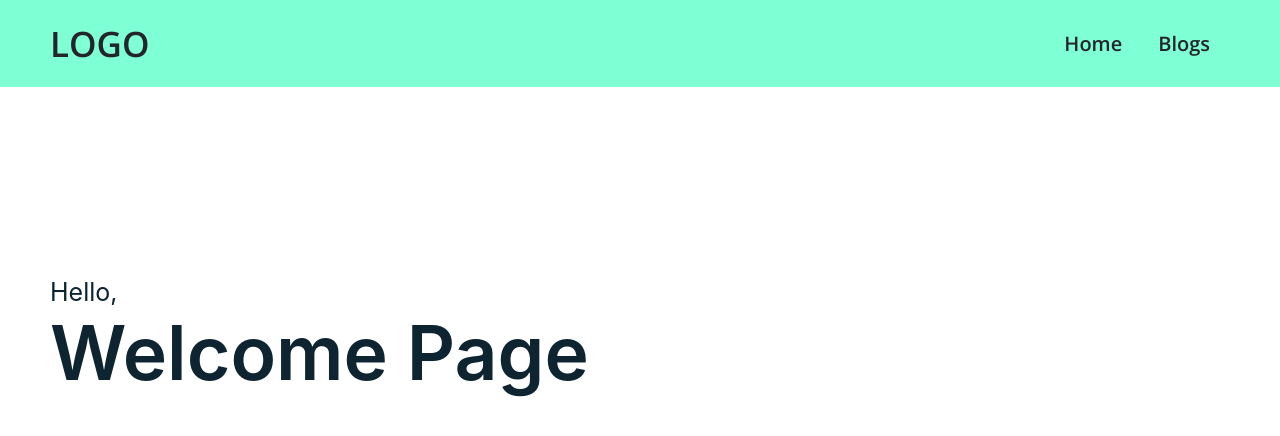
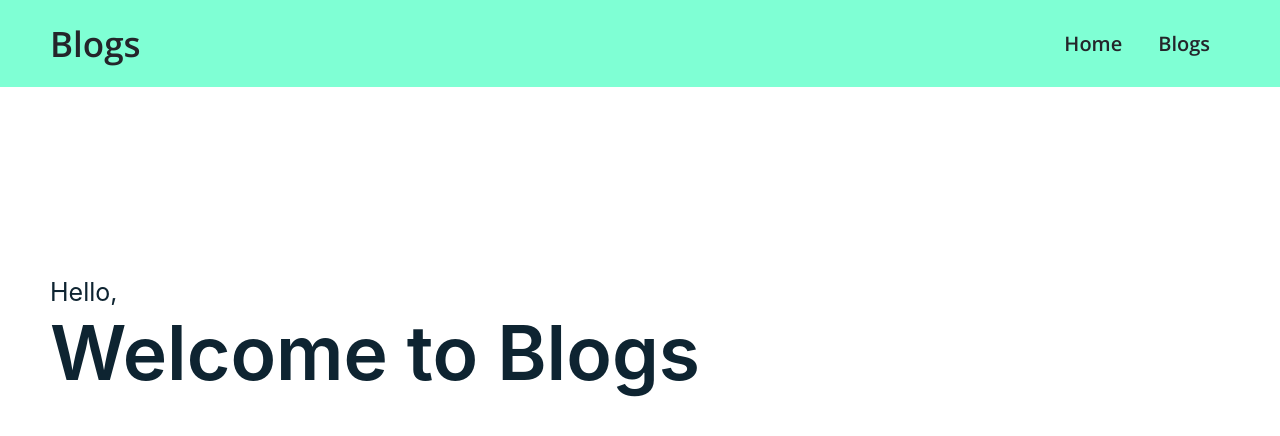
Before and after one commit to pramod-h/redux-graphql-app, a React (Create React App) app: page / in a window 1280 px wide. Shown: the top 436 px of the page. Built offline with nearby package versions, Linux system fonts and the light colour scheme.

Commit message:
added index file

```diff
--- a/src/App.js
+++ b/src/App.js
@@ -1,7 +1,7 @@
 import { BrowserRouter as Router, Switch, Route } from 'react-router-dom';
-import Header from './components/Header/Header.container';
-import Home from './route/Home/Home.component';
-import Blogs from './route/Blogs/Blogs.component';
+import Header from './components/Header';
+import Home from './route/Home';
+import Blogs from './route/Blogs';
 
 function App() {
   return (
--- a/src/components/Header/Header.component.js
+++ b/src/components/Header/Header.component.js
@@ -7,7 +7,7 @@ class HeaderComp extends Component {
     render() {
         return (
             <div className="navbar">
-            <div className="navbar-logo">LOGO</div>
+            <div className="navbar-logo">Blogs</div>
             <ul className="navbar-list">
                 <li><Link to="/">Home</Link></li>
                 <li><Link to="/Blogs">Blogs</Link></li>
--- /dev/null
+++ b/src/components/Header/index.js
@@ -0,0 +1,13 @@
+import React, { Component } from 'react';
+import Header from './Header.component';
+
+class Navbar extends Component {
+
+    render() {
+        return (
+            <Header/>
+         );
+    }
+}
+
+export default Navbar;
--- a/src/route/Blogs/Blogs.style.scss
+++ b/src/route/Blogs/Blogs.style.scss
@@ -19,6 +19,9 @@ h1 {
         & a {
             text-decoration: none;
         }
+        & p {
+            padding: 10px;
+        }
         @media screen and (max-width:500px) {
             max-width: 20rem;
         }
--- /dev/null
+++ b/src/route/Blogs/index.js
@@ -0,0 +1,16 @@
+import React, { Component } from 'react';
+import Blogs from './Blogs.component';
+
+class BlogList extends Component {
+    constructor(props) {
+        super(props);
+        this.state = {  }
+    }
+    render() {
+        return (
+            <Blogs />
+         );
+    }
+}
+
+export default BlogList;
--- a/src/route/Home/Home.component.js
+++ b/src/route/Home/Home.component.js
@@ -12,7 +12,7 @@ class Home extends Component {
                 <div className="home-content">
                     <div className="home-text">
                         <p className="home-first">Hello,</p>
-                        <p className="home-second">Welcome Page</p>
+                        <p className="home-second">Welcome to Blogs</p>
                     </div>
                 </div>
             </div>
--- a/src/route/Home/Home.style.scss
+++ b/src/route/Home/Home.style.scss
@@ -25,4 +25,9 @@
         font-size: 75px;
         font-weight: 600;
     }
+    &-image {
+        text-align: center;
+        width: 100%;
+        height: 100%;
+    }
 }
--- /dev/null
+++ b/src/route/Home/index.js
@@ -0,0 +1,13 @@
+import React, { Component } from 'react';
+import Home from "./Home.component";
+
+class HomePage extends Component {
+
+    render() {
+        return (
+            <Home/>
+         );
+    }
+}
+
+export default HomePage;
```
